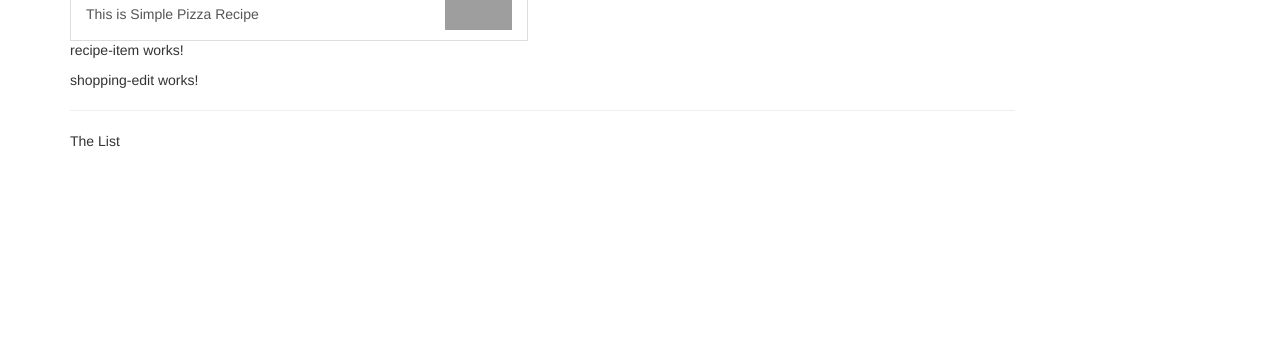
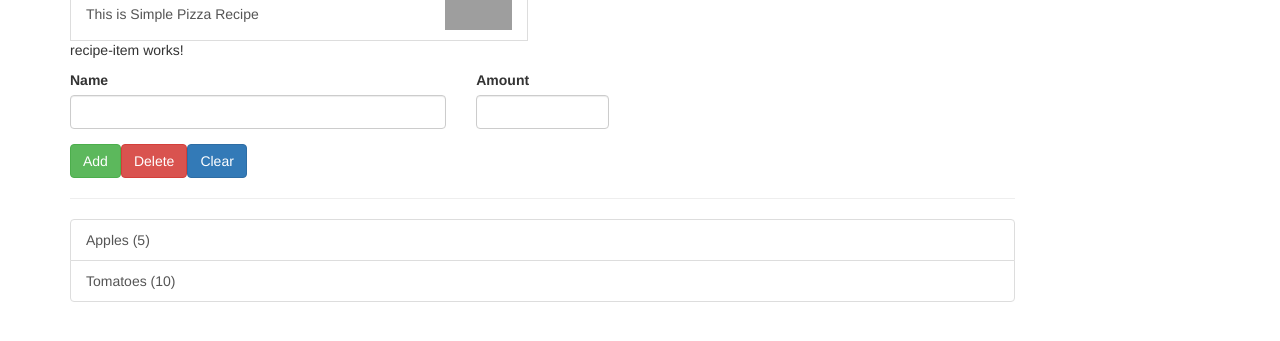
Before and after one commit to ronaksonigara/angular-recipe-book, an Angular app: page / in a window 1280 px wide. Shown: the part 249-590 px from the top of the page. Built offline with nearby package versions, Linux system fonts and the light colour scheme; grey boxes are pictures that could not be loaded.

Commit message:
added shopping list and edit component structure

```diff
--- /dev/null
+++ b/src/app/shared/ingredients.model.ts
@@ -0,0 +1,4 @@
+export class Ingredient {
+    //Ts way of assigning property directly -> old refrence in recipe.model.ts
+    constructor(public name: string, public amount: number){}
+}
--- a/src/app/shopping-list/shopping-edit/shopping-edit.component.html
+++ b/src/app/shopping-list/shopping-edit/shopping-edit.component.html
@@ -1 +1,23 @@
-<p>shopping-edit works!</p>
+<div class="row">
+    <div class="col-xs-12">
+        <form>
+            <div class="row">
+                <div class="col-sm-5 form-group">
+                    <label for="name">Name</label>
+                    <input type="text" id="name" class="form-control">
+                </div>
+                <div class="col-sm-2 form-group">
+                    <label for="amount">Amount</label>
+                    <input type="number" id="amount" class="form-control">
+                </div>
+            </div>
+            <div class="row">
+                <div class="col-xs-12">
+                    <button class="btn btn-success" type="submit">Add</button>
+                    <button class="btn btn-danger" type="button">Delete</button>
+                    <button class="btn btn-primary" type="button">Clear</button>
+                </div>
+            </div>
+        </form>
+    </div>
+</div>
--- a/src/app/shopping-list/shopping-list.component.html
+++ b/src/app/shopping-list/shopping-list.component.html
@@ -2,8 +2,14 @@
     <div class="col-md-10">
         <app-shopping-edit></app-shopping-edit>
         <hr>
-        <p>
-            The List
-        </p>
+        <ul class="list-group">
+            <a
+                class="list-group-item"
+                style="cursor: pointer;"
+                *ngFor="let ingredient of ingredients"
+                >
+                {{ingredient.name}} ({{ingredient.amount}})
+            </a>
+        </ul>
     </div>
 </div>
--- a/src/app/shopping-list/shopping-list.component.ts
+++ b/src/app/shopping-list/shopping-list.component.ts
@@ -1,4 +1,5 @@
 import { Component, OnInit } from '@angular/core';
+import { Ingredient } from '../shared/ingredients.model';
 
 @Component({
   selector: 'app-shopping-list',
@@ -7,6 +8,11 @@
 })
 export class ShoppingListComponent implements OnInit {
 
+  ingredients: Ingredient[] = [
+    new Ingredient('Apples', 5),
+    new Ingredient('Tomatoes', 10)
+  ];
+
   constructor() { }
 
   ngOnInit(): void {
```
